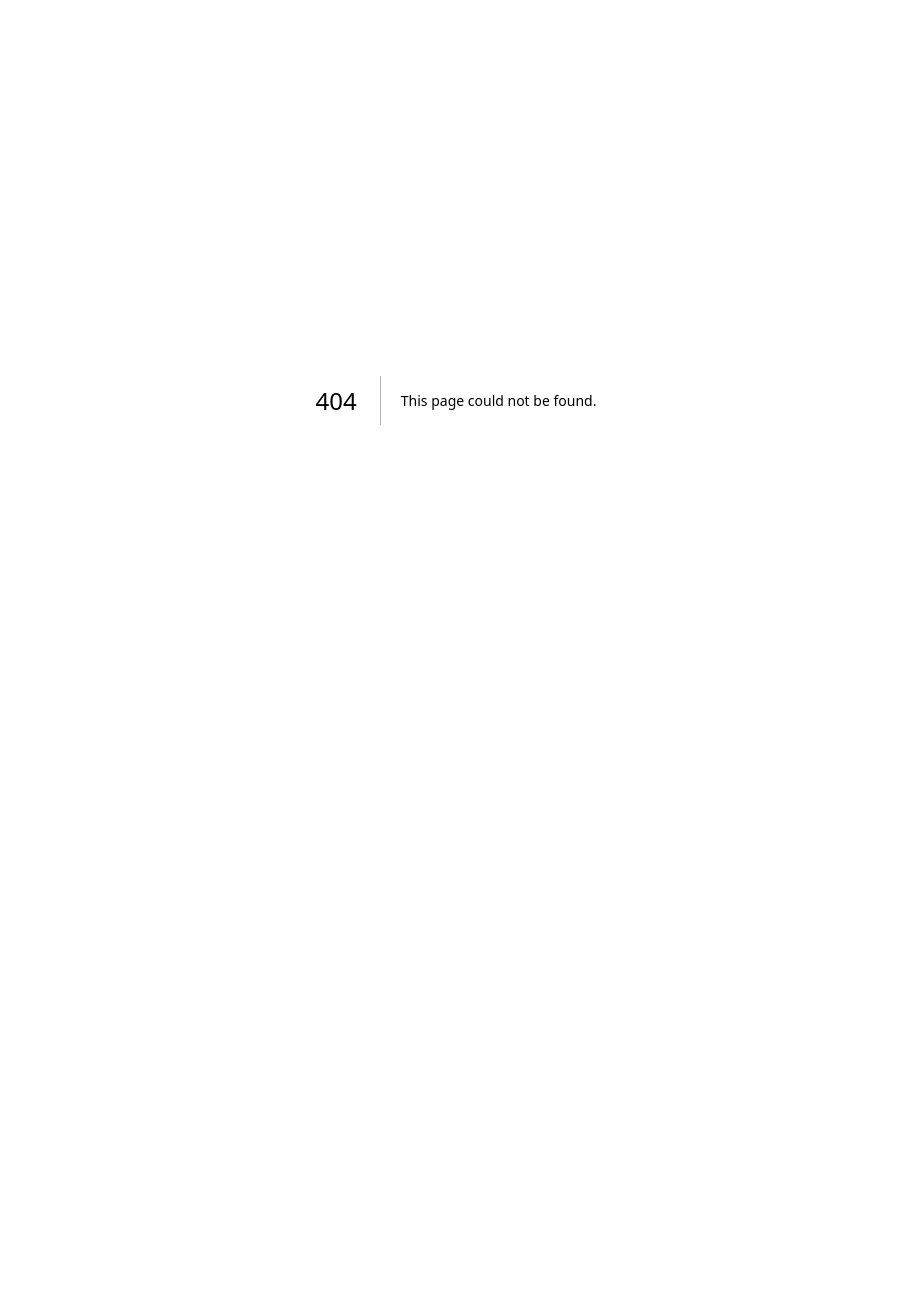
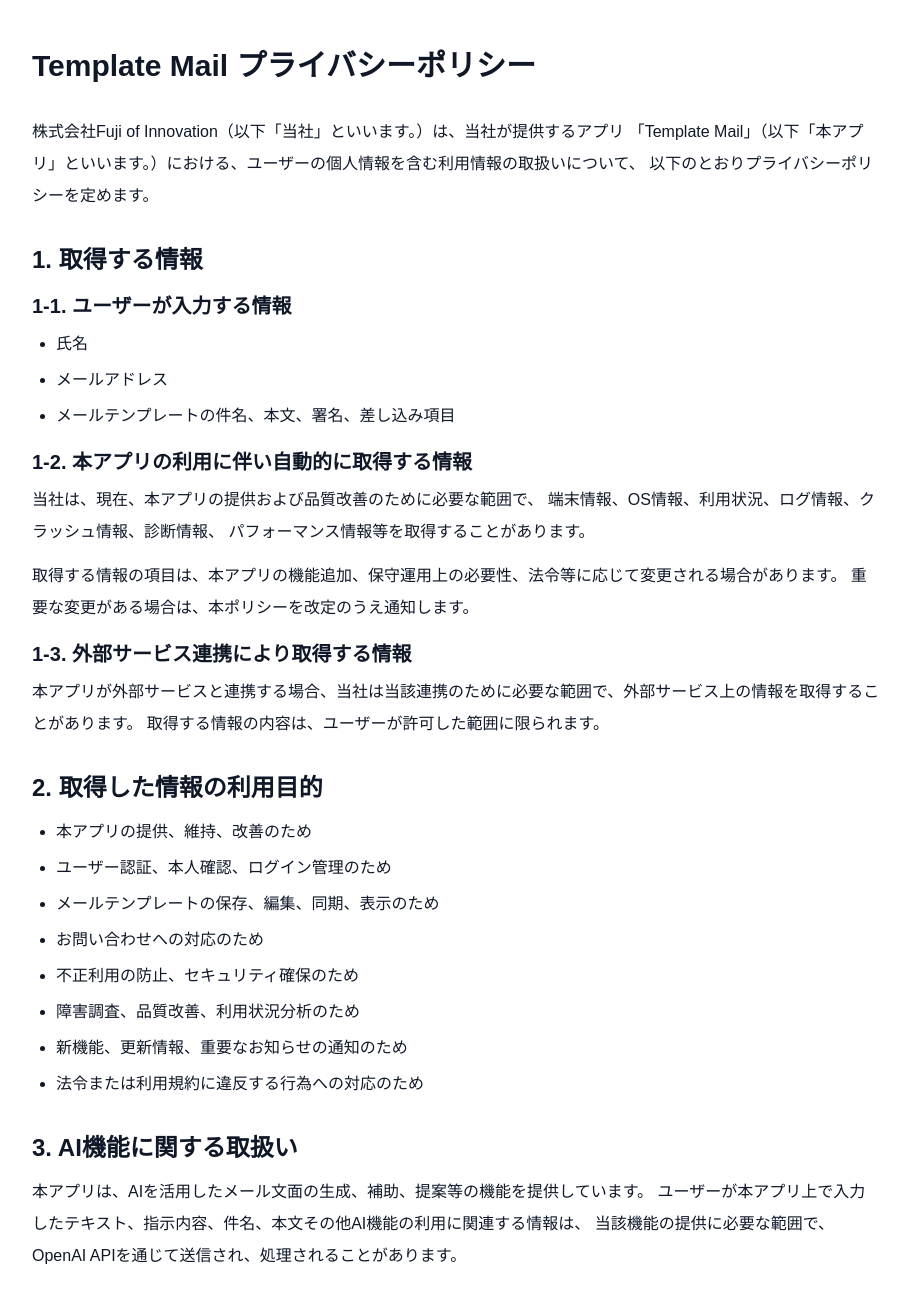
Before and after one commit to Akira-Fujinami/foi_system_lp, a Next.js app in the folder frontend/: page /template-mail/privacy-policy in a window 1280 px wide. Before the commit this address had no page. Shown: the top 1289 px of the page, without its empty margins (184-1092 px from the left). Before the commit the page ends 800 px from the top, so only its background shows below. Built offline with nearby package versions, Linux system fonts and the light colour scheme.

Commit message:
プライバシーポリシーの実装

```diff
--- /dev/null
+++ b/frontend/app/template-mail/privacy-policy/page.tsx
@@ -0,0 +1,196 @@
+import type { Metadata } from "next";
+
+export const metadata: Metadata = {
+  title: "Template Mail プライバシーポリシー | Fuji of Innovation",
+  description:
+    "Template Mailのプライバシーポリシーです。取得する情報、利用目的、第三者提供、保存期間、お問い合わせ窓口について掲載しています。",
+  robots: {
+    index: true,
+    follow: true,
+  },
+  alternates: {
+    canonical:
+      "https://web-system.fujiofinnovation.com/template-mail/privacy-policy",
+  },
+};
+
+export default function PrivacyPolicyPage() {
+  return (
+    <div className="min-h-screen bg-white">
+      <main className="mx-auto max-w-4xl px-6 py-12 text-gray-900">
+        <h1 className="mb-8 text-3xl font-bold">
+          Template Mail プライバシーポリシー
+        </h1>
+
+        <div className="space-y-8 leading-8">
+          <section>
+            <p>
+              株式会社Fuji of Innovation（以下「当社」といいます。）は、当社が提供するアプリ
+              「Template Mail」（以下「本アプリ」といいます。）における、ユーザーの個人情報を含む利用情報の取扱いについて、
+              以下のとおりプライバシーポリシーを定めます。
+            </p>
+          </section>
+
+          <section>
+            <h2 className="mb-3 text-2xl font-semibold">1. 取得する情報</h2>
+
+            <h3 className="mt-4 mb-2 text-xl font-semibold">
+              1-1. ユーザーが入力する情報
+            </h3>
+            <ul className="list-disc space-y-1 pl-6">
+              <li>氏名</li>
+              <li>メールアドレス</li>
+              <li>メールテンプレートの件名、本文、署名、差し込み項目</li>
+            </ul>
+
+            <h3 className="mt-4 mb-2 text-xl font-semibold">
+            1-2. 本アプリの利用に伴い自動的に取得する情報
+            </h3>
+            <p>
+            当社は、現在、本アプリの提供および品質改善のために必要な範囲で、
+            端末情報、OS情報、利用状況、ログ情報、クラッシュ情報、診断情報、
+            パフォーマンス情報等を取得することがあります。
+            </p>
+            <p className="mt-3">
+            取得する情報の項目は、本アプリの機能追加、保守運用上の必要性、法令等に応じて変更される場合があります。
+            重要な変更がある場合は、本ポリシーを改定のうえ通知します。
+            </p>
+
+            <h3 className="mt-4 mb-2 text-xl font-semibold">
+              1-3. 外部サービス連携により取得する情報
+            </h3>
+            <p>
+              本アプリが外部サービスと連携する場合、当社は当該連携のために必要な範囲で、外部サービス上の情報を取得することがあります。
+              取得する情報の内容は、ユーザーが許可した範囲に限られます。
+            </p>
+          </section>
+
+          <section>
+            <h2 className="mb-3 text-2xl font-semibold">
+              2. 取得した情報の利用目的
+            </h2>
+            <ul className="list-disc space-y-1 pl-6">
+              <li>本アプリの提供、維持、改善のため</li>
+              <li>ユーザー認証、本人確認、ログイン管理のため</li>
+              <li>メールテンプレートの保存、編集、同期、表示のため</li>
+              <li>お問い合わせへの対応のため</li>
+              <li>不正利用の防止、セキュリティ確保のため</li>
+              <li>障害調査、品質改善、利用状況分析のため</li>
+              <li>新機能、更新情報、重要なお知らせの通知のため</li>
+              <li>法令または利用規約に違反する行為への対応のため</li>
+            </ul>
+          </section>
+
+          <section>
+            <h2 className="mb-3 text-2xl font-semibold">3. AI機能に関する取扱い</h2>
+            <p>
+                本アプリは、AIを活用したメール文面の生成、補助、提案等の機能を提供しています。
+                ユーザーが本アプリ上で入力したテキスト、指示内容、件名、本文その他AI機能の利用に関連する情報は、
+                当該機能の提供に必要な範囲で、OpenAI APIを通じて送信され、処理されることがあります。
+            </p>
+            <p className="mt-3">
+                当社は、AI機能の提供、出力品質の維持改善、障害解析、不正利用防止およびセキュリティ確保のために、
+                必要な範囲で当該情報を利用します。
+            </p>
+            <p className="mt-3">
+                当社は、ユーザー入力情報を適切に管理し、法令に基づく場合を除き、
+                AI機能の提供に必要な範囲を超えて利用しません。
+                また、OpenAI APIの利用にあたっては、適切な管理および安全管理措置を講じます。
+            </p>
+          </section>
+
+          <section>
+            <h2 className="mb-3 text-2xl font-semibold">4. 第三者提供</h2>
+            <p>
+              当社は、次の場合を除き、ユーザーの個人情報を第三者に提供しません。
+            </p>
+            <ul className="mt-3 list-disc space-y-1 pl-6">
+              <li>ユーザーの同意がある場合</li>
+              <li>法令に基づく場合</li>
+              <li>人の生命、身体または財産の保護のために必要がある場合</li>
+              <li>
+                公衆衛生の向上または児童の健全な育成推進のために特に必要がある場合
+              </li>
+              <li>国の機関または地方公共団体等に協力する必要がある場合</li>
+            </ul>
+          </section>
+
+          <section>
+            <h2 className="mb-3 text-2xl font-semibold">
+              5. 外部委託・外部サービス
+            </h2>
+            <p>
+              当社は、本アプリの運営に必要な範囲で、以下の業務を外部事業者に委託することがあります。
+            </p>
+            <ul className="mt-3 list-disc space-y-1 pl-6">
+              <li>サーバー・クラウドインフラの提供</li>
+              <li>データベース管理</li>
+              <li>アプリ解析、障害監視</li>
+              <li>認証サービス</li>
+              <li>AI機能提供</li>
+              <li>メール送信サービス</li>
+            </ul>
+            <p className="mt-3">
+              この場合、当社は委託先を適切に監督し、ユーザー情報の安全管理が図られるよう努めます。
+            </p>
+          </section>
+
+          <section>
+            <h2 className="mb-3 text-2xl font-semibold">6. データの保存期間</h2>
+            <p>
+              当社は、取得した情報を、利用目的の達成に必要な期間または法令に基づき必要とされる期間保存します。
+              保存の必要がなくなった情報については、合理的な期間内に削除または匿名化します。
+            </p>
+          </section>
+
+          <section>
+            <h2 className="mb-3 text-2xl font-semibold">
+              7. データの削除・利用停止
+            </h2>
+            <p>
+              ユーザーは、当社所定の方法により、自己に関する情報の開示、訂正、削除、利用停止を求めることができます。
+              退会後または削除依頼後は、法令上保存が必要な情報を除き、合理的な期間内に対応します。
+            </p>
+          </section>
+
+          <section>
+            <h2 className="mb-3 text-2xl font-semibold">8. 安全管理措置</h2>
+            <p>
+              当社は、取得した情報について、漏えい、滅失、毀損、不正アクセス等を防止するため、
+              必要かつ適切な安全管理措置を講じます。
+            </p>
+          </section>
+
+          <section>
+            <h2 className="mb-3 text-2xl font-semibold">9. 未成年者の利用</h2>
+            <p>
+              未成年者が本アプリを利用する場合は、必要に応じて保護者の同意を得たうえで利用してください。
+            </p>
+          </section>
+
+          <section>
+            <h2 className="mb-3 text-2xl font-semibold">10. 本ポリシーの変更</h2>
+            <p>
+              当社は、必要に応じて、本プライバシーポリシーを変更することがあります。
+              重要な変更を行う場合は、本アプリ内または当社ウェブサイト上で適切に通知します。
+            </p>
+          </section>
+
+          <section>
+            <h2 className="mb-3 text-2xl font-semibold">11. お問い合わせ窓口</h2>
+            <div className="space-y-1">
+              <p>事業者名：株式会社Fuji of Innovation</p>
+              <p>代表者名：藤波 晃</p>
+              <p>メールアドレス：info@fujiofinnovation.com</p>
+              <p>Webサイト：https://fujiofinnovation.com/</p>
+            </div>
+          </section>
+
+          <section>
+            <p>制定日：2026年3月17日</p>
+          </section>
+        </div>
+      </main>
+    </div>
+  );
+}
```
